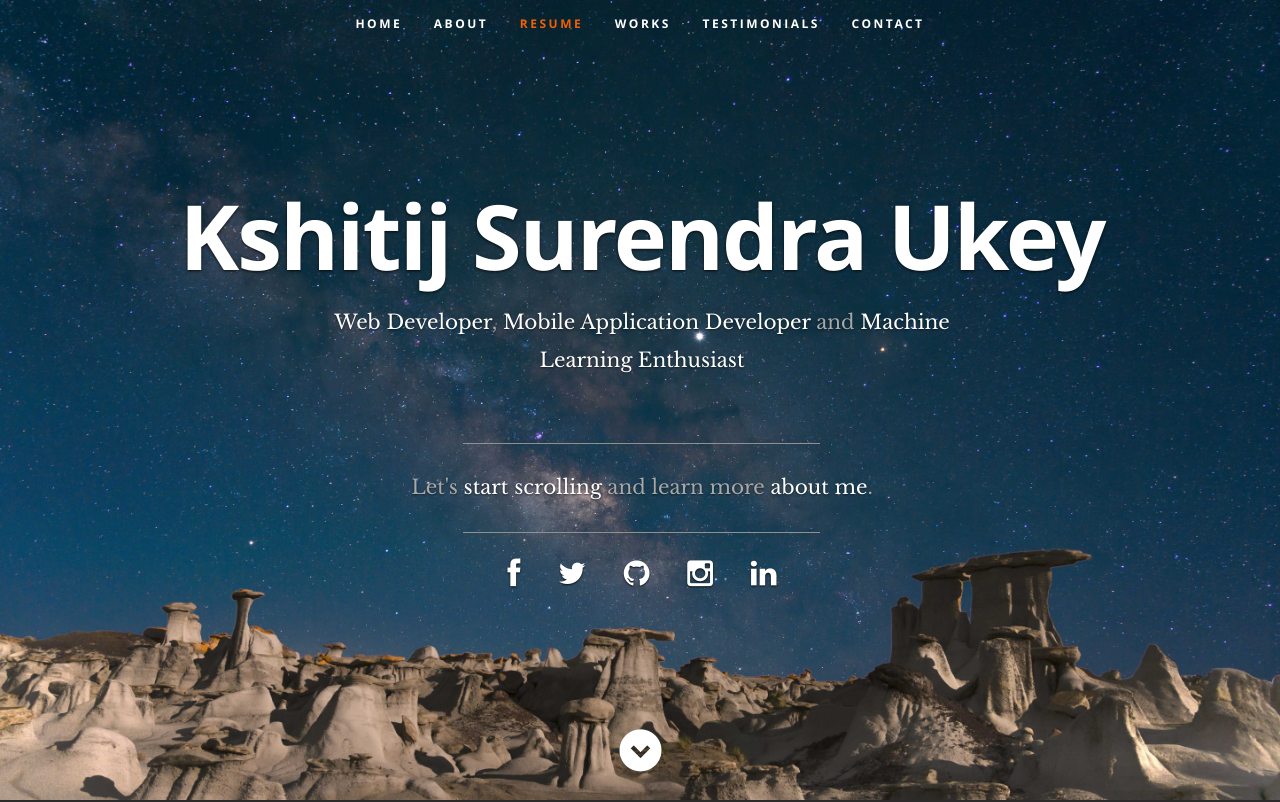
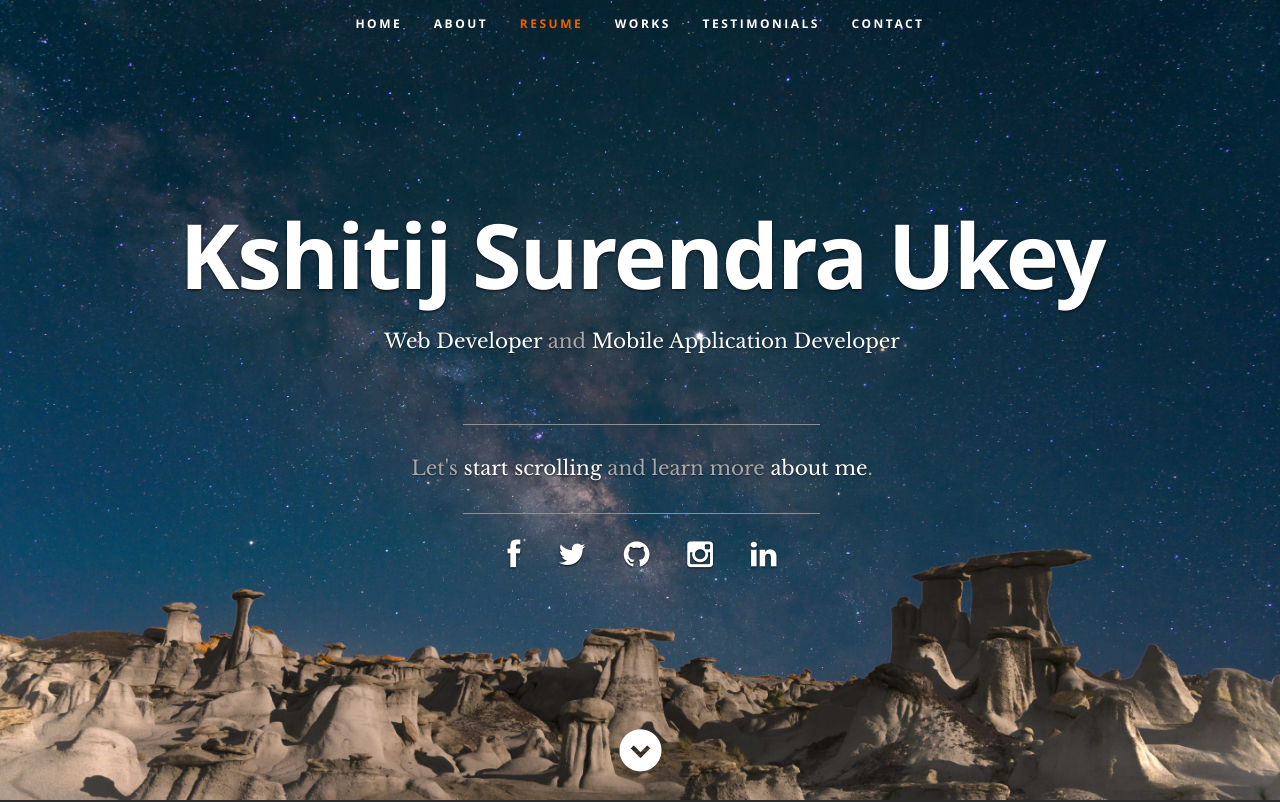
Before and after one commit to kshitijsu/Portfolio, a website: page index.html in a window 1280 px wide. Shown: the top 802 px of the page. Drawn offline with nearby package versions, Linux system fonts and the light colour scheme.

Commit message:
Update index.html

```diff
--- a/index.html
+++ b/index.html
@@ -64,10 +64,10 @@
          <div class="banner-text">
             <br>
             <h1 class="responsive-headline animated fadeInDownBig slow">Kshitij Surendra Ukey</h1>
-            <h3 class="animated fadeInUp delay-2s"><span>Web Developer</span>,<span> Mobile Application
+            <h3 class="animated fadeInUp delay-2s"><span>Web Developer</span> and<span> Mobile Application
                   Developer</span>
-               and
-               <span>Machine Learning Enthusiast</span>
+               <!--and
+               <span>Machine Learning Enthusiast</span>-->
                <br><br>
                <hr />
                Let's <a class="smoothscroll" href="#about">start scrolling</a>
```
